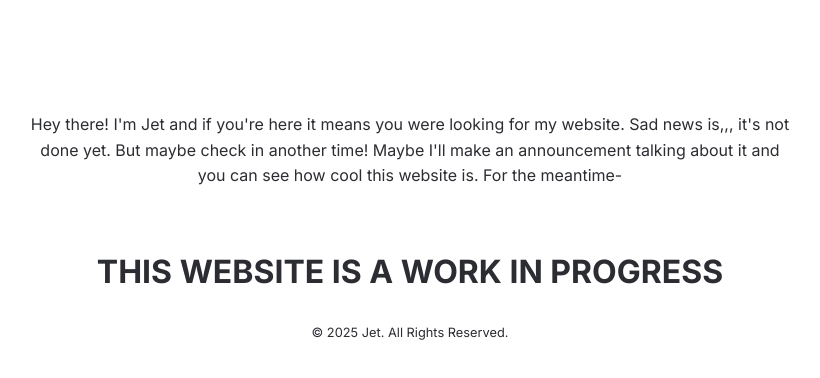
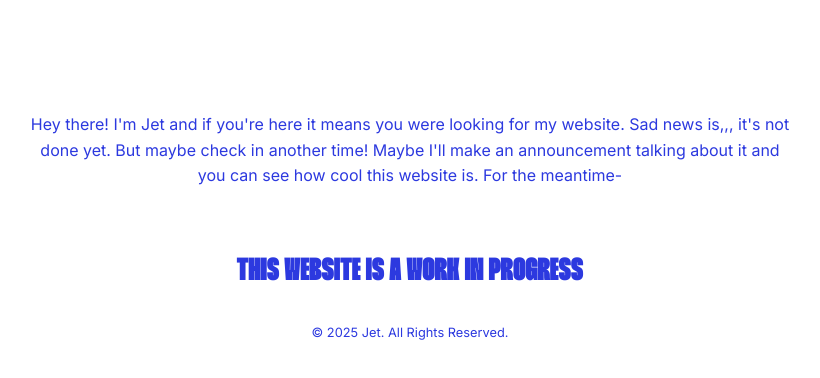
Before and after one commit to synchartz/jet-portfolio, a plain HTML site: page index.html in a window 1280 px wide. Shown: the whole page, without its empty margins (230-1050 px from the left). Drawn offline with Linux system fonts and the light colour scheme.

Commit message:
font color

```diff
--- a/css/base/fonts.css
+++ b/css/base/fonts.css
@@ -0,0 +1,5 @@
+@font-face {
+    font-family: Thunder-BlackLC;
+    src: url(../../assets/fonts/Thunder-BlackLC.ttf);
+    font-weight: bolder;
+}
--- a/css/base/variables.css
+++ b/css/base/variables.css
@@ -1,10 +1,10 @@
 :root {
-    --color-primary: #fff;
+    --color-primary: #2c39df;
     --color-secondary: #fff;
     --color-text: #2c2d32;
 
     --font-base: 'Inter', sans-serif;
-    --font-heading: url("../../assets/fonts/Thunder-BlackLC.ttf"), sans-serif;
+    --font-heading: 'Thunder-BlackLC', sans-serif;
 
     --fs-xs: 0.75rem;
     --fs-sm: 0.875rem;
--- a/css/layouts/footer.css
+++ b/css/layouts/footer.css
@@ -1,4 +1,5 @@
 #copyright {
     font-size: 0.8rem;
     text-align: center;
+    color: var(--color-primary);
 }
--- a/css/pages/index.css
+++ b/css/pages/index.css
@@ -3,10 +3,12 @@
     text-align: center;
     padding-top: 6rem;
     margin-bottom: 4rem;
+    color: var(--color-primary);
 }
 
 #temporary-message {
     text-align: center;
+    color: var(--color-primary);
 }
 
 @media (max-width: 800px) {
```
